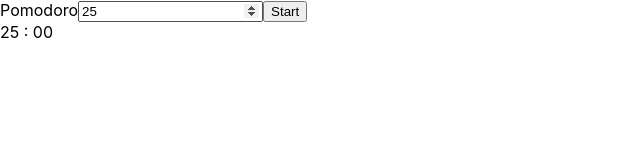
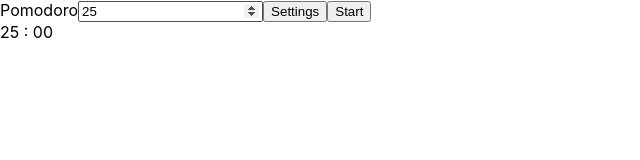
Before and after one commit to Min1600/Pomodoro_App, a React (Create React App) app: page / in a window 1280 px wide. Shown: the top 160 px of the page, without its empty margins (0-640 px from the left). Built offline with nearby package versions, Linux system fonts and the light colour scheme.

Commit message:
dialog inserted

```diff
--- a/src/index.js
+++ b/src/index.js
@@ -13,26 +13,37 @@ function StartBtn(props){
   )
 }
 
-/*function SettingsBtn(props){
-  return(
-    <button onClick={props.onClick}>Settings</button>
-  )
-}*/
+function Dialog(){
+  const dialogRef = useRef(null); // Reference to the dialog element
+  //const [dialog, setDialog] = useState(false); // State to track if the dialog is open
 
-/*function Dialog(){
+  // Function to open the dialog
+  const openDialog = () => {
+    //setDialog(true);
+    dialogRef.current.show(); // Use the show() method to display the dialog
+  };
+
+  // Function to close the dialog
+  const closeDialog = () => {
+   // setDialog(false);
+    dialogRef.current.close(); // Use the close() method to hide the dialog
+  }
+
   return(
     <>
-    <dialog id="dialog">
+    <button onClick={openDialog}>Settings</button>
+    <dialog ref={dialogRef} id="dialog">
     <label for="pomodoroTime">Pomodoro</label>
     <input id="pomodoroTime" name="pomodoroTime" min="1" type="number" value="25"/>
     <label for="shortBreak">Short Break</label>
     <input id="shortBreak" name="shortBreak" min="1" type="number" value="5" />
     <label id="longBreak">Long Break</label>
     <input id="longBreak" name="longBreak" min="1" type="number" value="10" />
+    <button onClick={closeDialog}>Close</button>
     </dialog>
     </>
   )
-}*/
+}
 
  function App(){
  const[sec, setSec] = useState(0)
@@ -87,6 +98,7 @@ function StartBtn(props){
     <>
     <label for="pomodoroTime">Pomodoro</label>
     <input ref={inputValue} id="pomodoroTime" name="pomodoroTime" min="1" type="number" value="25"/>
+    <Dialog/>
     <StartBtn onClick={(e) =>{e.preventDefault();minValue();countDownSec(e);}} />
     <div>{formatTwoDigits(min.current)} : {formatTwoDigits(sec)}</div>
 
```
